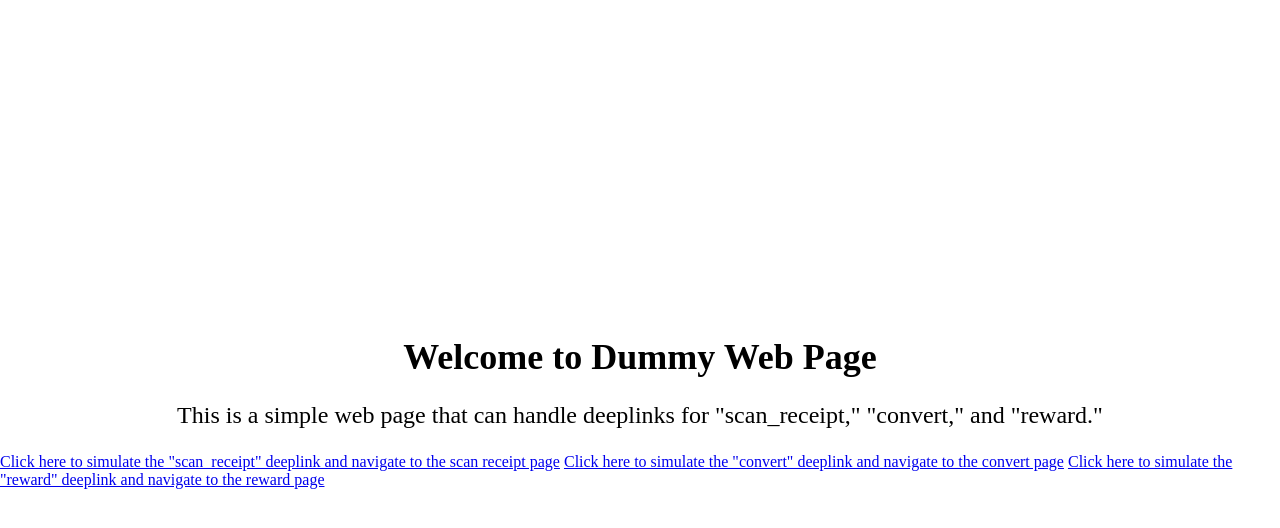
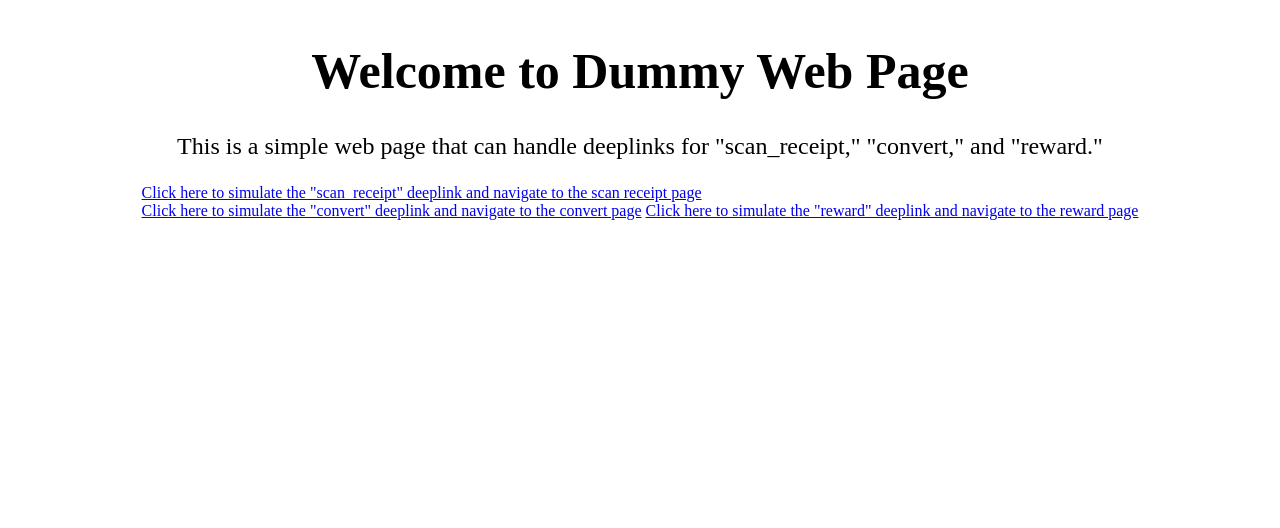
Before and after one commit to putrird11/dummy-deeplink-page, a plain HTML site: page index.html in a window 1280 px wide. Drawn offline with Linux system fonts and the light colour scheme.

Commit message:
Change style text
Change style text

```diff
--- a/index.html
+++ b/index.html
@@ -7,11 +7,10 @@
             display: flex;
             justify-content: center;
             align-items: center;
-            height: 100vh;
-            margin: 0;
+            margin: 40;
         }
         h1 {
-            font-size: 36px;
+            font-size: 50px;
             text-align: center;
         }
         p {
@@ -26,7 +25,7 @@
 
         <p>This is a simple web page that can handle deeplinks for "scan_receipt," "convert," and "reward."</p>
 
-        <a href="mygetplus://scan_receipt">Click here to simulate the "scan_receipt" deeplink and navigate to the scan receipt page</a>
+        <a href="mygetplus://scan_receipt">Click here to simulate the "scan_receipt" deeplink and navigate to the scan receipt page</a></br>
         <a href="mygetplus://convert">Click here to simulate the "convert" deeplink and navigate to the convert page</a>
         <a href="mygetplus://reward">Click here to simulate the "reward" deeplink and navigate to the reward page</a>
     </div>
```
